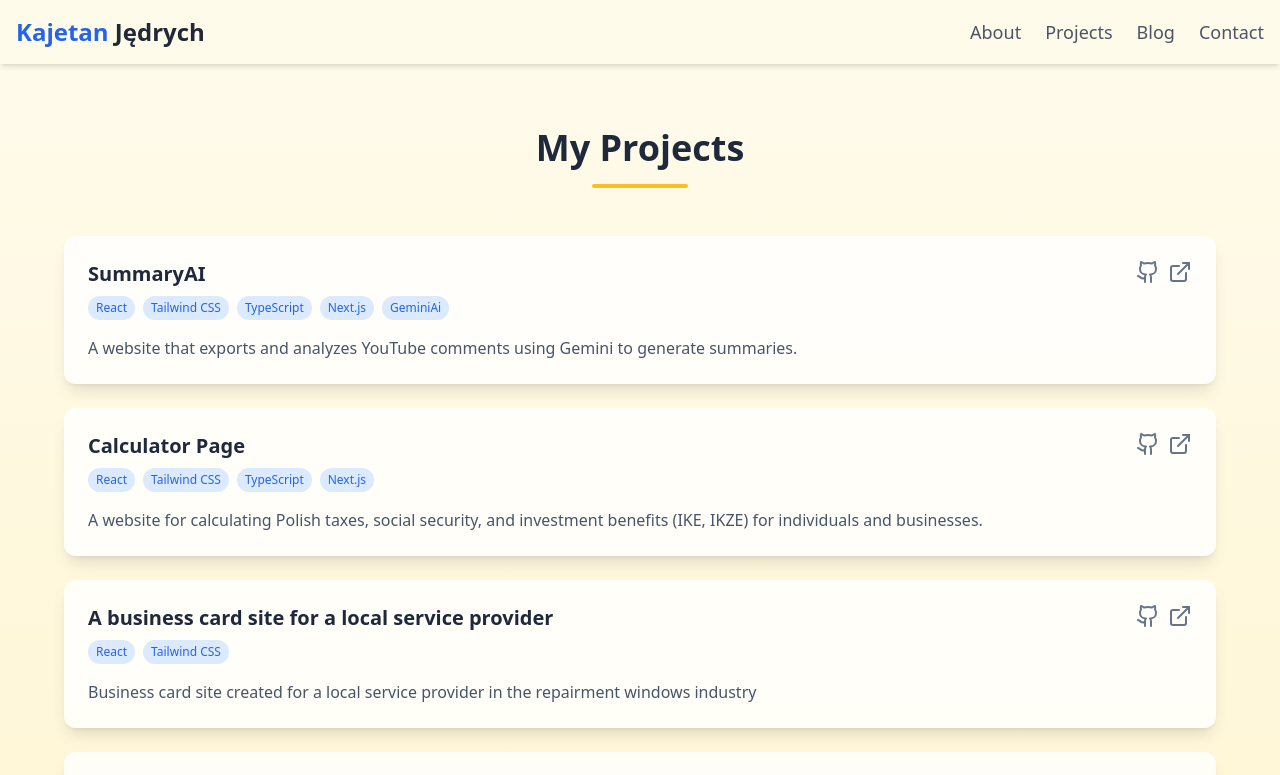
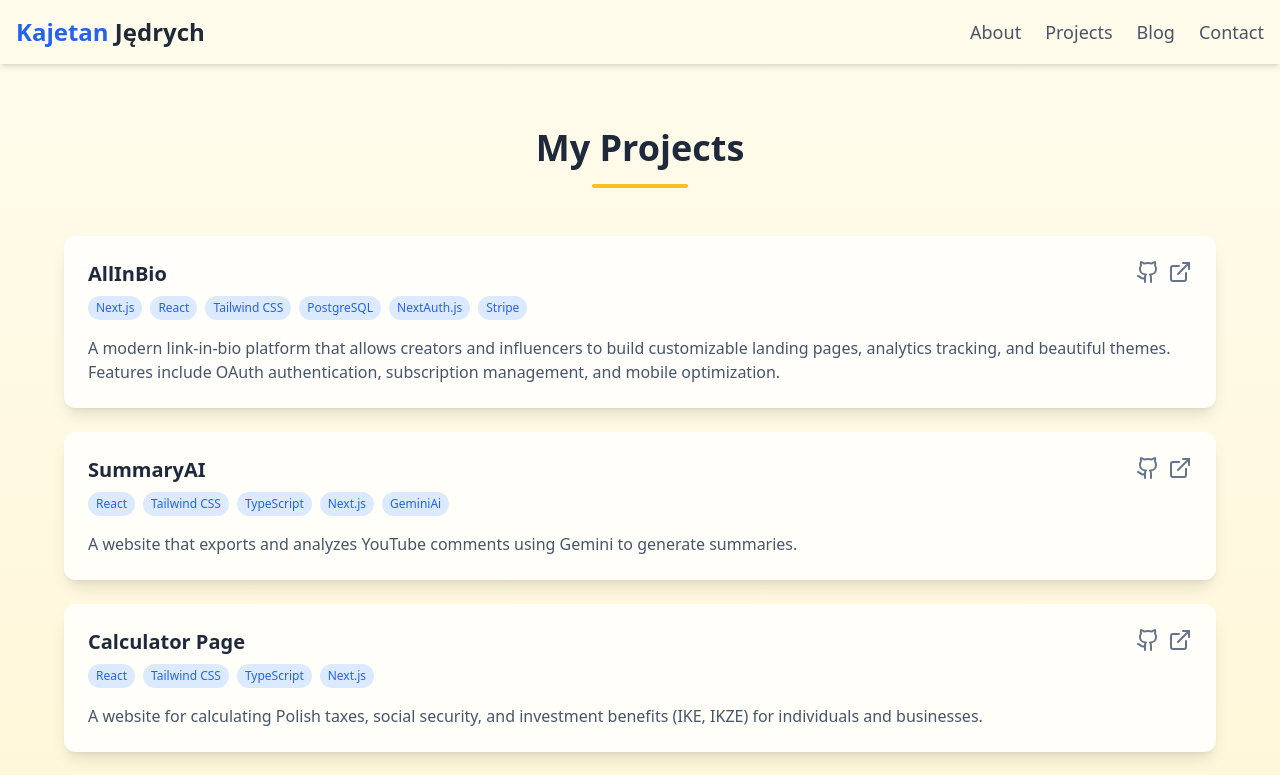
Before and after one commit to KajetanJedrych/portfolioPage, a React (Create React App) app: page /projects in a window 1280 px wide. Shown: the top 775 px of the page. Built offline with nearby package versions, Linux system fonts and the light colour scheme.

Commit message:
add AllInBio

```diff
--- a/src/pages/Projects.js
+++ b/src/pages/Projects.js
@@ -3,7 +3,13 @@ import { Code, ExternalLink, Github, MessageCircle } from 'lucide-react';
 
 const Projects = () => {
   const projects = [
-
+    {
+      title: "AllInBio",
+      technologies: ["Next.js", "React", "Tailwind CSS", "PostgreSQL", "NextAuth.js", "Stripe"],
+      description: "A modern link-in-bio platform that allows creators and influencers to build customizable landing pages, analytics tracking, and beautiful themes. Features include OAuth authentication, subscription management, and mobile optimization.",
+      githubLink: "https://github.com/KajetanJedrych/bio-links",
+      demoLink: "https://allinbio.page"
+    },
     {
       title: "SummaryAI",
       technologies: ["React", "Tailwind CSS", "TypeScript", "Next.js", "GeminiAi"],
```
